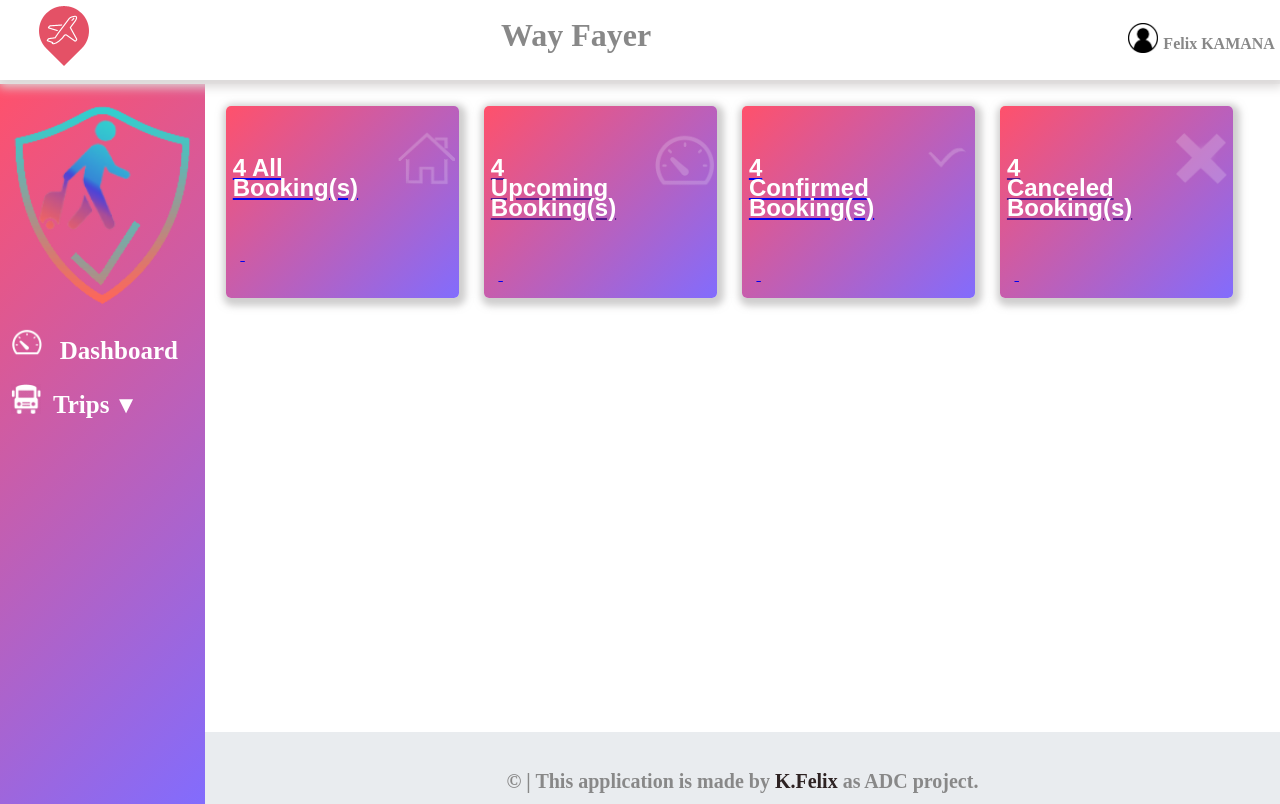
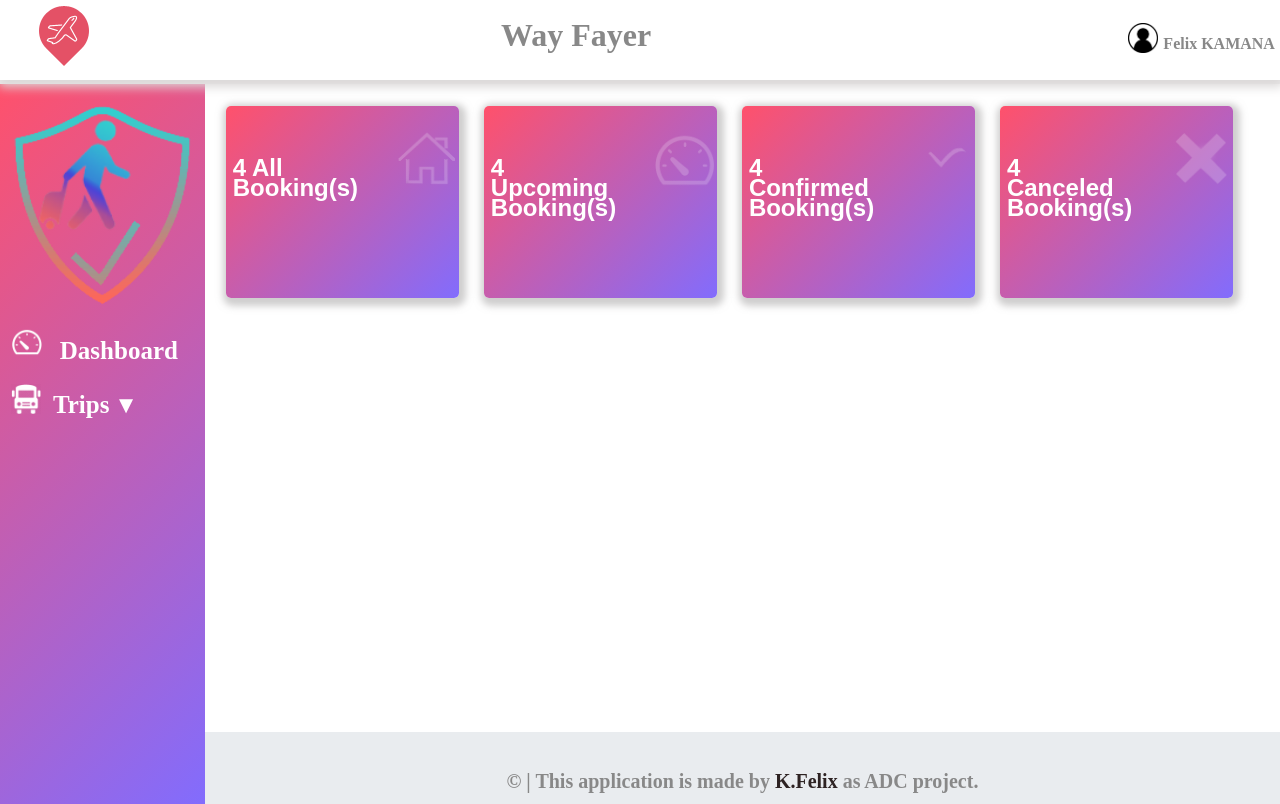
Before and after one commit to fezzopro/ADC-2019, a plain HTML site: page UI/pages/home.html in a window 1280 px wide. Drawn offline with Linux system fonts and the light colour scheme.

Commit message:
Changing h2 views

```diff
--- a/UI/css/main.css
+++ b/UI/css/main.css
@@ -17,7 +17,12 @@ body{
     grid-template-columns: 100%;
     grid-template-rows: 100%;
 }
-
+a{
+	text-decoration: none !important;
+}
+a:webkit-any-link{
+	text-decoration: none !important;
+}
 .wrapper {
 	background-color: #eee;
 	margin:  auto;
@@ -402,6 +407,9 @@ input, select{
 .top-boxes, .top-boxes1{
 	grid-template-columns: 25% 25% 25% 25%;
 	/*background-color: #ffd;*/
+}
+.top-boxes div a, .top-boxes1 div a{
+	text-decoration: none;
 }
 .top-boxes1 div{
 	display: grid;
```
